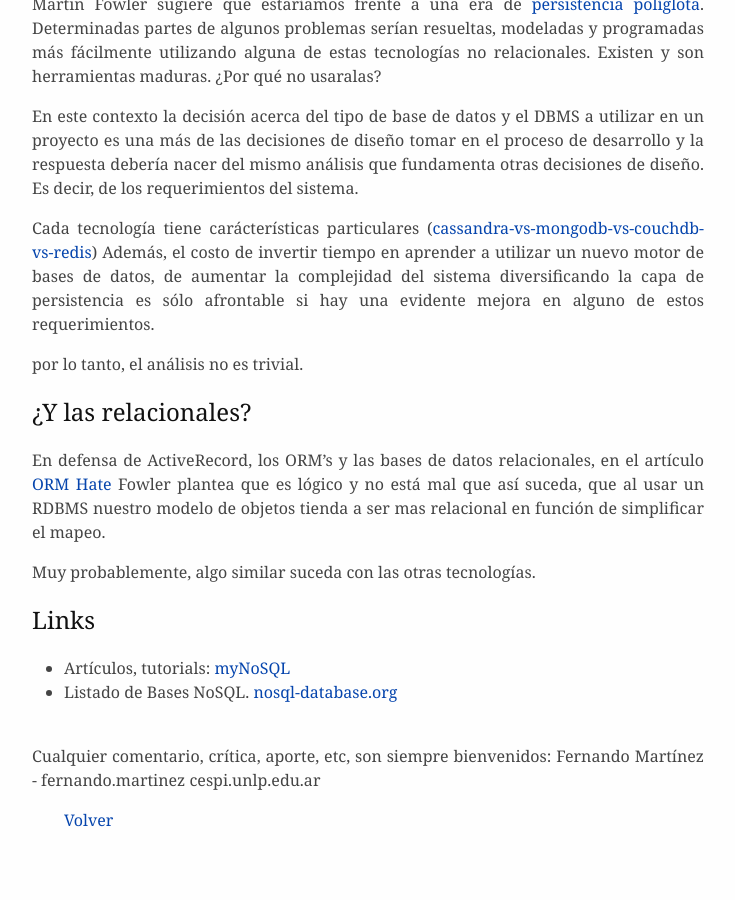
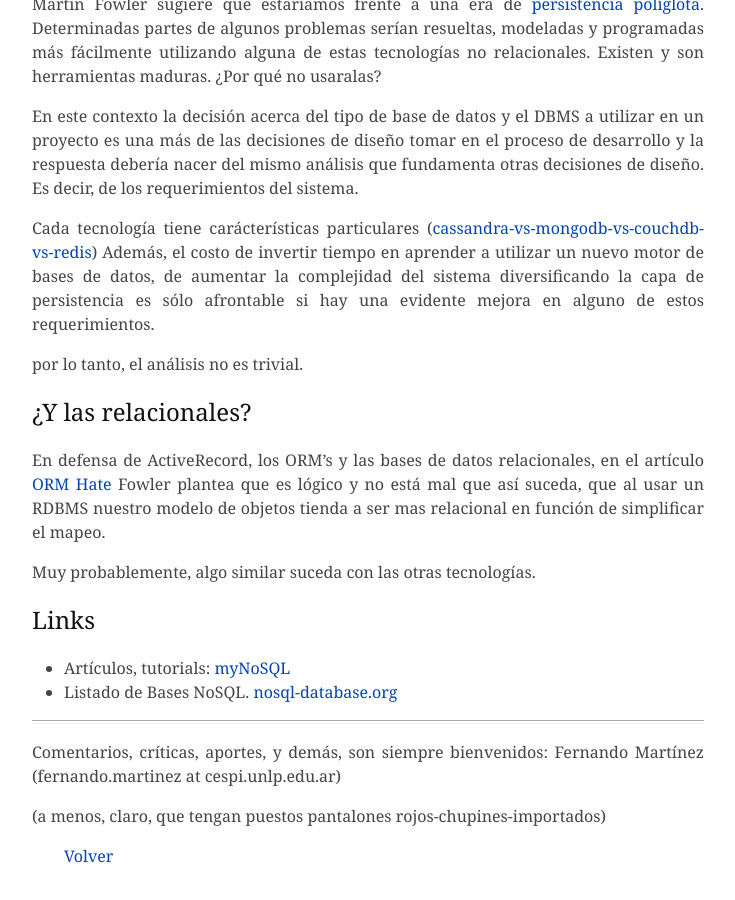
Before and after one commit to Desarrollo-CeSPI/desarrollo-cespi.github.io, a Jekyll site: the page built from _posts/2012-12-08-NoSQL.md, in a window 1280 px wide and 900 px high, scrolled down 1356 px. Shown: the whole window, without its empty margins (272-1007 px from the left). Built offline with Jekyll 4.4.1, drawn with Linux system fonts in a browser that asks for light colours; nearby versions of some CDN libraries; Markdown is read by kramdown in place of the engine named in the settings; before the commit the page ends 2220 px from its top, so only the background shows below that; some of the changed text lies outside the part shown.

Commit message:
minor changes...

```diff
--- a/_posts/2012-12-08-NoSQL.md
+++ b/_posts/2012-12-08-NoSQL.md
@@ -1,7 +1,7 @@
 ---
 layout: post
 subtitle: ¿NoSQL?
-author: Fernando Martínez - fernando.martinez <at> cespi.unlp.edu.ar
+author: Fernando Martínez (fernando.martinez at cespi.unlp.edu.ar)
 ---
 
 {{ page.subtitle }} - <small>Derivaciones a partir de algún post de Martin Fowler</small>
@@ -33,7 +33,7 @@ Es la que va. Las bases de datos relacionales son viejas, burocráticas, aburrid
 
 ###pero... ¿NoSQL?
 
-Ahora, ironía aparte (todos sabemos que nadie va a la oficina con pantalones rojos-chupines-importados, no nos animamos)
+Ahora, ironía aparte (todos sabemos que nadie va a la oficina con pantalones rojos-chupines-importados. No nos animamos...)
 
 ¿vamos a usar bases de datos NoSQL?
 ¿vamos a dejar de usar bases de datos relacionales y ORM's?
@@ -70,8 +70,6 @@ Además, el costo de invertir tiempo en aprender a utilizar un nuevo motor de ba
 por lo tanto, el análisis no es trivial.
 
 
-
-
 ### ¿Y las relacionales?
 
 En defensa de ActiveRecord, los ORM's y las bases de datos relacionales, en el artículo [ORM Hate](http://martinfowler.com/bliki/OrmHate.html) Fowler plantea que es lógico y no está mal que así suceda, que al usar un RDBMS nuestro modelo de objetos tienda a ser mas relacional en función de simplificar el mapeo.
@@ -85,6 +83,7 @@ Muy probablemente, algo similar suceda con las otras tecnologías.
 * Artículos, tutorials: [myNoSQL ](http://nosql.mypopescu.com/kb/nosql-getting-started)
 * Listado de Bases NoSQL. [nosql-database.org](http://nosql-database.org/)
 
+<hr>
+Comentarios, críticas, aportes, y demás, son siempre bienvenidos: {{ page.author }}
 
-<br>
-Cualquier comentario, crítica, aporte, etc, son siempre bienvenidos: {{ page.author }}
+(a menos, claro, que tengan puestos pantalones rojos-chupines-importados)
```
